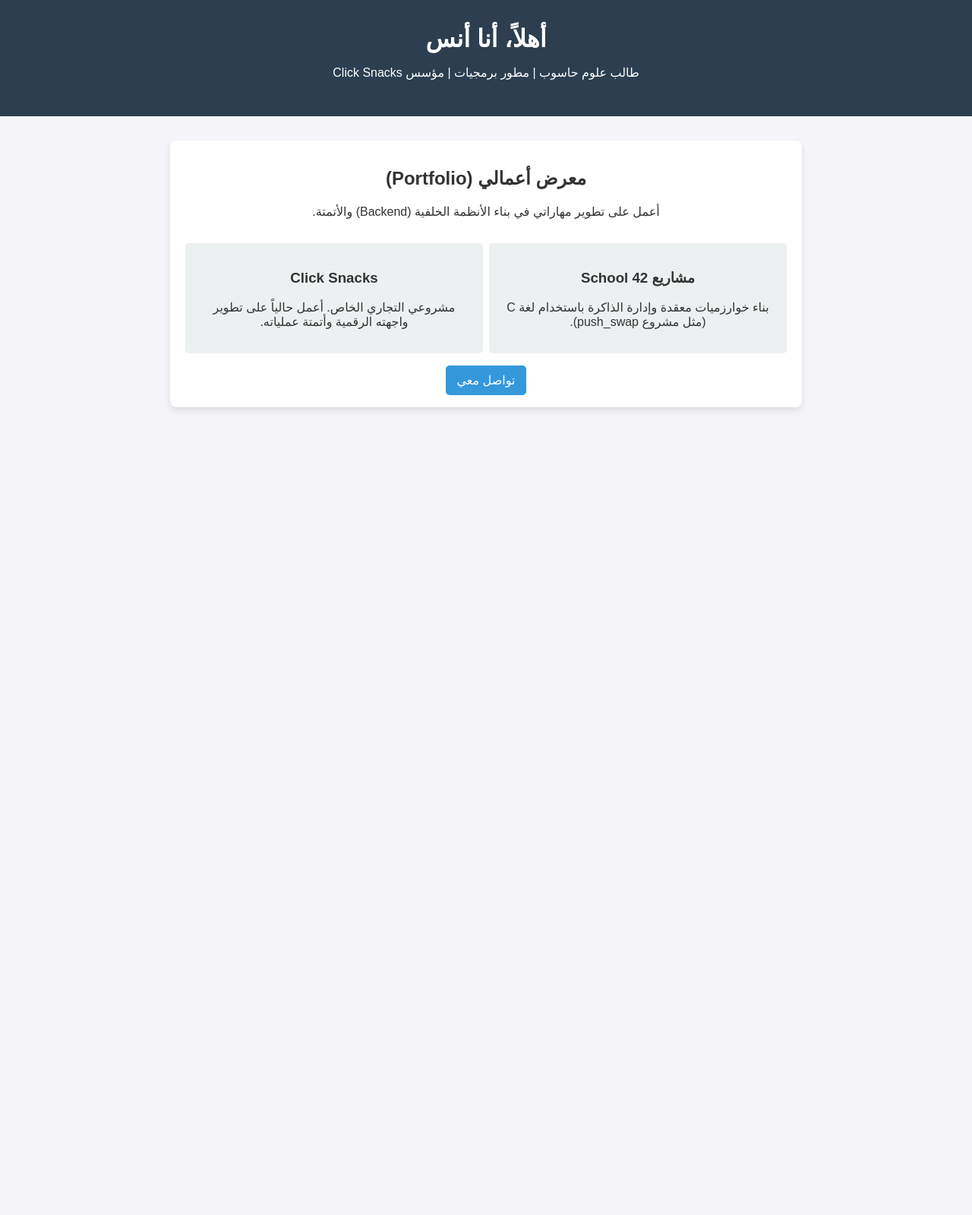
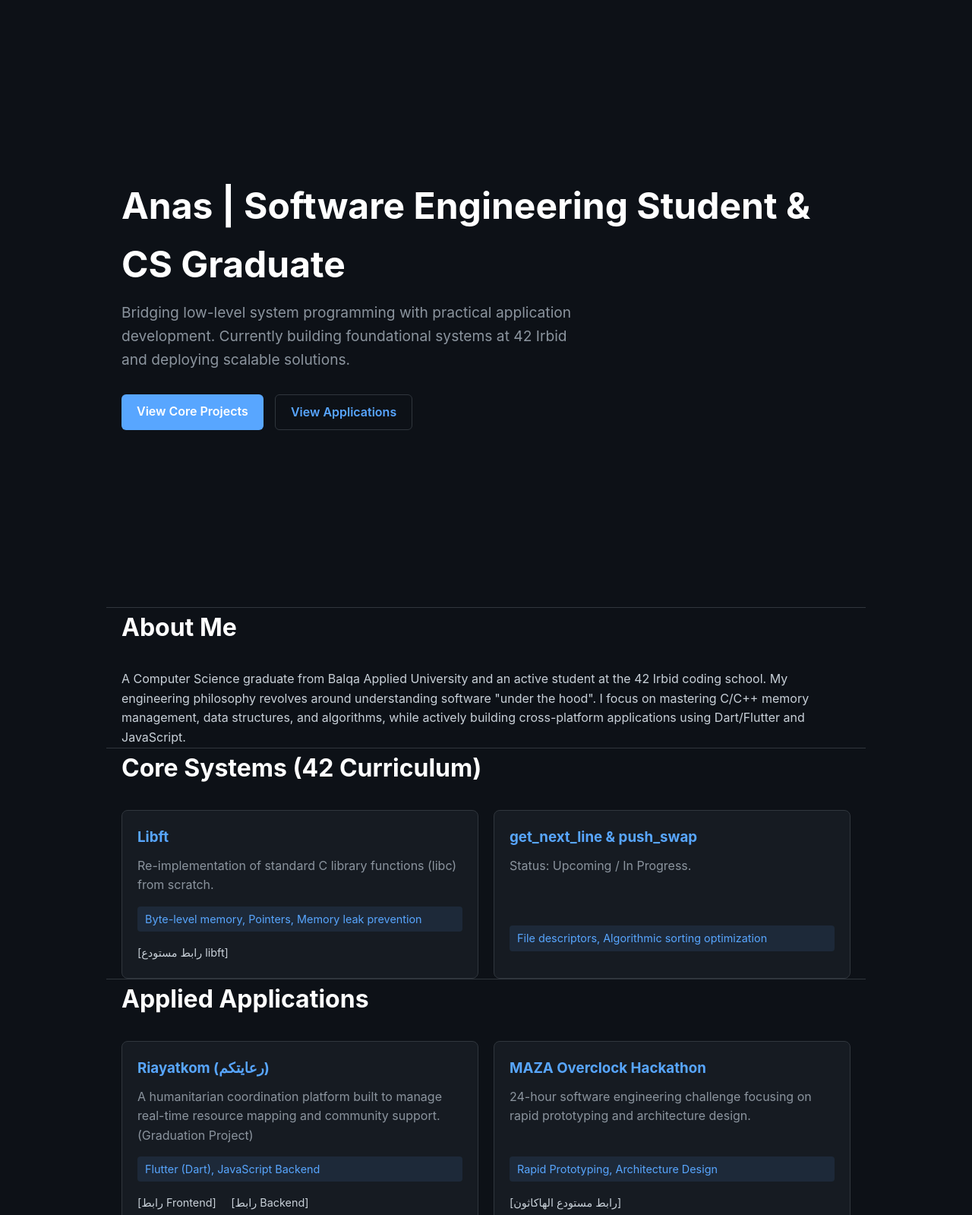
Before and after one commit to anaselissa/anaselissa.github.io, a plain HTML site: page index.html in a window 1280 px wide. Shown: the top 1599 px of the page at 76% size. Before the commit the page ends 800 px from the top, so only its background shows below. Drawn offline with Linux system fonts and the light colour scheme.

Commit message:
Revise portfolio layout and update styling

```diff
--- a/index.html
+++ b/index.html
@@ -1,79 +1,226 @@
 <!DOCTYPE html>
-<html lang="ar" dir="rtl">
+<html lang="en">
 <head>
     <meta charset="UTF-8">
     <meta name="viewport" content="width=device-width, initial-scale=1.0">
-    <title>Anas - Portfolio</title>
+    <title>Anas | Software Engineering Portfolio</title>
     <style>
-        body {
-            font-family: Arial, sans-serif;
-            background-color: #f4f4f9;
-            color: #333;
+        :root {
+            --bg-color: #0d1117;
+            --text-main: #c9d1d9;
+            --text-muted: #8b949e;
+            --accent: #58a6ff;
+            --card-bg: #161b22;
+            --border: #30363d;
+        }
+
+        * {
             margin: 0;
             padding: 0;
+            box-sizing: border-box;
+            font-family: -apple-system, BlinkMacSystemFont, "Segoe UI", Helvetica, Arial, sans-serif;
+        }
+
+        body {
+            background-color: var(--bg-color);
+            color: var(--text-main);
+            line-height: 1.6;
+        }
+
+        .container {
+            max-width: 1000px;
+            margin: 0 auto;
+            padding: 0 20px;
+        }
+
+        /* --- Hero Section --- */
+        #hero {
+            min-height: 100vh;
+            display: flex;
+            flex-direction: column;
+            justify-content: center;
+            align-items: flex-start;
+            border-bottom: 1px solid var(--border);
+        }
+
+        h1 {
+            font-size: 3rem;
+            color: #ffffff;
+            margin-bottom: 10px;
+        }
+
+        .subtitle {
+            font-size: 1.2rem;
+            color: var(--text-muted);
+            margin-bottom: 30px;
+            max-width: 600px;
+        }
+
+        .cta-buttons {
+            display: flex;
+            gap: 15px;
+        }
+
+        .btn {
+            padding: 10px 20px;
+            border-radius: 6px;
+            text-decoration: none;
+            font-weight: 600;
+            transition: 0.2s;
+        }
+
+        .btn-primary {
+            background-color: var(--accent);
+            color: #ffffff;
+        }
+
+        .btn-primary:hover {
+            background-color: #3182ce;
+        }
+
+        .btn-secondary {
+            background-color: transparent;
+            color: var(--accent);
+            border: 1px solid var(--border);
+        }
+
+        .btn-secondary:hover {
+            border-color: var(--text-muted);
+        }
+
+        /* --- Sections General --- */
+        section {
+            padding: 80px 0;
+            border-bottom: 1px solid var(--border);
+        }
+
+        h2 {
+            font-size: 2rem;
+            margin-bottom: 30px;
+            color: #ffffff;
+        }
+
+        /* --- Grid for Projects --- */
+        .project-grid {
+            display: grid;
+            grid-template-columns: repeat(auto-fit, minmax(300px, 1fr));
+            gap: 20px;
+        }
+
+        .card {
+            background-color: var(--card-bg);
+            border: 1px solid var(--border);
+            border-radius: 8px;
+            padding: 20px;
+            display: flex;
+            flex-direction: column;
+        }
+
+        .card h3 {
+            margin-bottom: 10px;
+            color: var(--accent);
+        }
+
+        .card p {
+            color: var(--text-muted);
+            margin-bottom: 15px;
+            flex-grow: 1;
+        }
+
+        .tech-focus {
+            font-size: 0.9rem;
+            background-color: rgba(88, 166, 255, 0.1);
+            color: var(--accent);
+            padding: 5px 10px;
+            border-radius: 4px;
+            margin-bottom: 15px;
+            display: inline-block;
+        }
+
+        .card-links a {
+            color: var(--text-main);
+            text-decoration: none;
+            font-size: 0.9rem;
+            margin-right: 15px;
+        }
+
+        .card-links a:hover {
+            color: var(--accent);
+            text-decoration: underline;
+        }
+
+        /* --- Footer --- */
+        footer {
             text-align: center;
-        }
-        header {
-            background-color: #2c3e50;
-            color: white;
-            padding: 2rem 0;
-        }
-        .container {
-            max-width: 800px;
-            margin: 2rem auto;
-            padding: 1rem;
-            background: white;
-            border-radius: 8px;
-            box-shadow: 0 4px 8px rgba(0,0,0,0.1);
-        }
-        h1 { margin: 0; }
-        .projects {
-            display: flex;
-            justify-content: space-around;
-            margin-top: 2rem;
-        }
-        .card {
-            background: #ecf0f1;
-            padding: 1rem;
-            border-radius: 5px;
-            width: 45%;
-        }
-        a {
-            display: inline-block;
-            margin-top: 1rem;
-            text-decoration: none;
-            color: white;
-            background: #3498db;
-            padding: 10px 15px;
-            border-radius: 5px;
+            padding: 30px;
+            color: var(--text-muted);
+            font-size: 0.9rem;
         }
     </style>
 </head>
 <body>
 
-    <header>
-        <h1>أهلاً، أنا أنس</h1>
-        <p>طالب علوم حاسوب | مطور برمجيات | مؤسس Click Snacks</p>
-    </header>
+    <section id="hero" class="container">
+        <h1>Anas | Software Engineering Student & CS Graduate</h1>
+        <p class="subtitle">Bridging low-level system programming with practical application development. Currently building foundational systems at 42 Irbid and deploying scalable solutions.</p>
+        <div class="cta-buttons">
+            <a href="#core-systems" class="btn btn-primary">View Core Projects</a>
+            <a href="#applications" class="btn btn-secondary">View Applications</a>
+        </div>
+    </section>
 
-    <div class="container">
-        <h2>معرض أعمالي (Portfolio)</h2>
-        <p>أعمل على تطوير مهاراتي في بناء الأنظمة الخلفية (Backend) والأتمتة.</p>
+    <section id="about" class="container">
+        <h2>About Me</h2>
+        <p>A Computer Science graduate from Balqa Applied University and an active student at the 42 Irbid coding school. My engineering philosophy revolves around understanding software "under the hood". I focus on mastering C/C++ memory management, data structures, and algorithms, while actively building cross-platform applications using Dart/Flutter and JavaScript.</p>
+    </section>
 
-        <div class="projects">
+    <section id="core-systems" class="container">
+        <h2>Core Systems (42 Curriculum)</h2>
+        <div class="project-grid">
             <div class="card">
-                <h3>مشاريع 42 School</h3>
-                <p>بناء خوارزميات معقدة وإدارة الذاكرة باستخدام لغة C (مثل مشروع push_swap).</p>
+                <h3>Libft</h3>
+                <p>Re-implementation of standard C library functions (libc) from scratch.</p>
+                <div class="tech-focus">Byte-level memory, Pointers, Memory leak prevention</div>
+                <div class="card-links">
+                    <a href="#">[رابط مستودع libft]</a>
+                </div>
             </div>
 
             <div class="card">
-                <h3>Click Snacks</h3>
-                <p>مشروعي التجاري الخاص. أعمل حالياً على تطوير واجهته الرقمية وأتمتة عملياته.</p>
+                <h3>get_next_line & push_swap</h3>
+                <p>Status: Upcoming / In Progress.</p>
+                <div class="tech-focus">File descriptors, Algorithmic sorting optimization</div>
             </div>
         </div>
+    </section>
 
-        <a href="mailto:your_email@example.com">تواصل معي</a>
-    </div>
+    <section id="applications" class="container">
+        <h2>Applied Applications</h2>
+        <div class="project-grid">
+            <div class="card">
+                <h3>Riayatkom (رعايتكم)</h3>
+                <p>A humanitarian coordination platform built to manage real-time resource mapping and community support. (Graduation Project)</p>
+                <div class="tech-focus">Flutter (Dart), JavaScript Backend</div>
+                <div class="card-links">
+                    <a href="#">[رابط Frontend]</a>
+                    <a href="#">[رابط Backend]</a>
+                </div>
+            </div>
+
+            <div class="card">
+                <h3>MAZA Overclock Hackathon</h3>
+                <p>24-hour software engineering challenge focusing on rapid prototyping and architecture design.</p>
+                <div class="tech-focus">Rapid Prototyping, Architecture Design</div>
+                <div class="card-links">
+                    <a href="#">[رابط مستودع الهاكاثون]</a>
+                </div>
+            </div>
+        </div>
+    </section>
+
+    <footer>
+        <p>&copy; 2026 Anas. Built with HTML & CSS.</p>
+    </footer>
 
 </body>
 </html>
```
